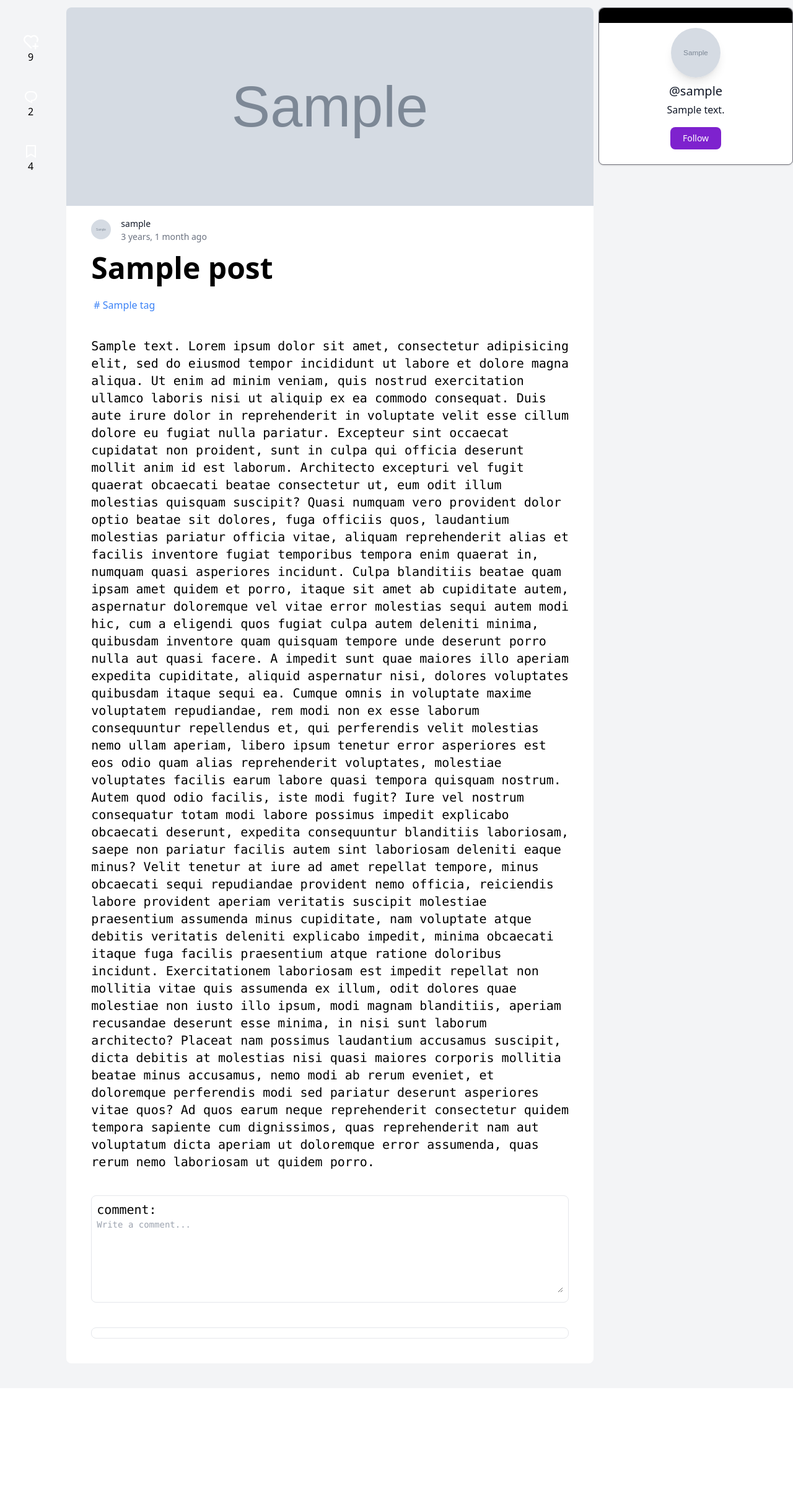
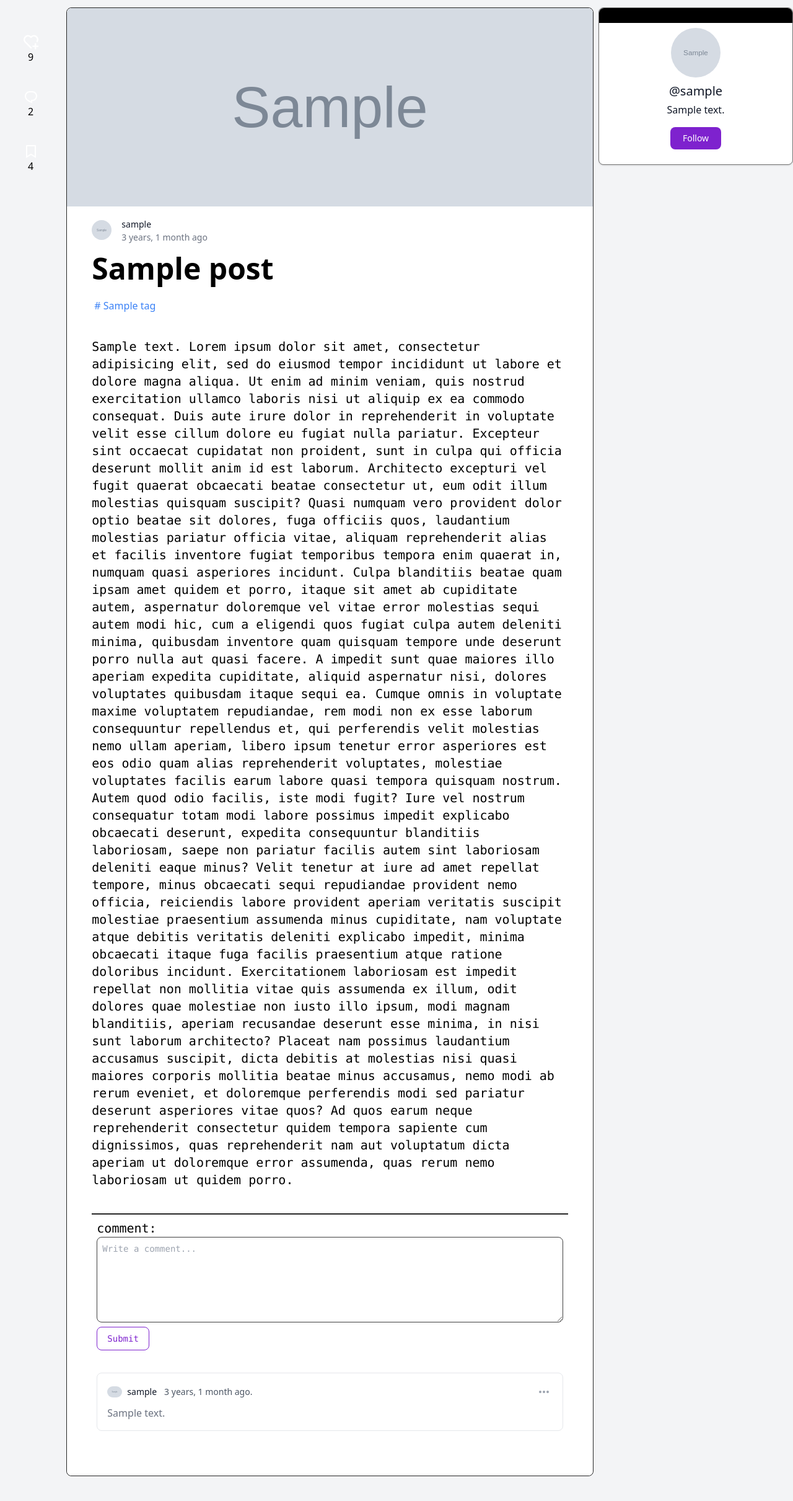
Before and after one commit to AbdulbositGo/DevClone, a Django app: a page that uses post/templates/post.html in a window 1280 px wide. Shown: the part 56-2477 px from the top of the page at 62% size. Before the commit the page ends 2215 px from the top, so only its background shows below. Run offline with Django 4.2, Linux system fonts and the light colour scheme; tables that the repository leaves empty hold one stand-in row (values such as "Sample post"); grey boxes marked "Sample" are stand-in pictures; some libraries are stand-ins or nearby versions.

Commit message:
post page dark mode has been finished

```diff
--- a/post/forms.py
+++ b/post/forms.py
@@ -4,8 +4,8 @@ from post.models import Post, Tag, Comment
 
 
 text_input_class = 'border border-gray-300 text-black font-semibold text-sm rounded-lg w-full p-2.5 ' \
-                   'focus:ring-purple-700 focus:border-purple-700 dark:bg-black dark:border-zinc-700 ' \
-                   'dark:placeholder-gray-400 dark:hover:border-zinc-600 dark:text-white'
+                   'focus:ring-purple-700 focus:border-purple-700 dark:bg-black dark:border-neutral-700 ' \
+                   'dark:placeholder-gray-400 dark:hover:border-neutral-600 dark:text-white'
 
 
 class PostModelForm(forms.ModelForm):
@@ -17,7 +17,7 @@ class PostModelForm(forms.ModelForm):
             'required': False
         }))
     content = forms.CharField(widget=forms.Textarea(attrs={
-        'class': text_input_class, 'placeholder': 'Write your post content','rows': 6,'id': 'content'
+        'class': text_input_class, 'placeholder': 'Write your post content', 'rows': 6, 'id': 'content'
     }))
 
     title = forms.CharField(widget=forms.TextInput(attrs={
@@ -28,15 +28,11 @@ class PostModelForm(forms.ModelForm):
         model = Post
         fields = ['image', 'title', 'tags', 'content']
 
-    def __int__(self, *args, **kwargs):
-        super().__init__(*args, **kwargs)
-        print(self.fields)
-
 
 class CommentModelForm(forms.ModelForm):
     body = forms.CharField(required=True, label='comment', widget=forms.Textarea(attrs={
-        'class': 'px-0 w-full text-sm text-gray-900 border-0 focus:ring-0 dark:text-white dark:placeholder-gray-400 '
-                 'dark:bg-gray-800',
+        'class': 'p-2 w-full text-sm text-gray-900 border border-neutral-700 rounded-lg dark:text-white focus:ring-1 '
+                 'focus:ring-purple-700 dark:placeholder-gray-400 dark:bg-black',
         'rows': 6,
         'placeholder': 'Write a comment...'}))
 
--- a/post/templates/post.html
+++ b/post/templates/post.html
@@ -35,8 +35,8 @@
               </div>
             </div>
         </aside>
-        <main class="col-span-8 rounded-lg sm:col-span-11 md:col-span-11 lg:col-span-8 xl:col-span-8 dark:bg-zinc-900">
-            <div class="bg-white rounded-lg">
+        <main class="col-span-11 rounded-lg border border-neutral-800 lg:col-span-8 dark:bg-neutral-900">
+            <div class="bg-white dark:bg-neutral-900 rounded-lg">
                 {% if post.image %}
                     <img class="h-80 object-cover w-full rounded-t-lg" src="{{ post.image.url }}" alt="image description">
                 {% endif %}
@@ -66,20 +66,69 @@
                         {{ post.content }}
                         {% lorem 5 %}
                     </div>
-                    <div class="dark:text-white border p-2 rounded-lg mt-10 font-mono text-xl">
-                        {{ form }}
+                    <div class="dark:text-white p-2 border-t-2 border-neutral-800 mt-10 font-mono text-xl">
+                        <form method="post">
+                            {% csrf_token %}
+                                {{ form }}
+                            <button type="submit" class="text-purple-700 border border-purple-700 hover:bg-purple-700 hover:text-white font-medium rounded-lg text-sm px-4 py-2 text-center mr-2">Submit</button>
+                        </form>
                     </div>
-                    <div class="dark:text-white border p-2 rounded-lg mt-10 font-mono text-xl">
+                    <div class="dark:text-white p-2 mt-5">
+                        {% for comment in comments %}
+                            <article class="p-4  mb-6 text-base bg-white rounded-lg border dark:border-neutral-700 dark:bg-neutral-900">
+                                <footer class="flex justify-between items-center mb-2">
+                                    <div class="flex items-center">
+                                        <p class="inline-flex items-center mr-3 text-sm text-gray-900 dark:text-white">
+                                            <img class="mr-2 w-6 rounded-full dark:bg-white" src="{{ comment.profile.image.url }}" alt="{{ comment.profile.username }}">
+                                            {{ comment.profile.username }}
+                                        </p>
+                                        <p class="text-sm text-gray-600 dark:text-gray-400">
+                                            <time>{{ comment.created|timesince }} ago.</time>
+                                        </p>
+                                    </div>
+                                    <button id="dropdownComment{{ comment.id }}Button" data-dropdown-toggle="dropdownComment{{ comment.id }}"
+                                        class="inline-flex items-center p-1 font-medium text-center text-gray-400 rounded-lg hover:bg-gray-100 dark:hover:bg-neutral-800"
+                                        type="button">
+                                        <svg class="w-5 h-5" aria-hidden="true" fill="currentColor" viewBox="0 0 20 20"
+                                            xmlns="http://www.w3.org/2000/svg">
+                                            <path
+                                                d="M6 10a2 2 0 11-4 0 2 2 0 014 0zM12 10a2 2 0 11-4 0 2 2 0 014 0zM16 12a2 2 0 100-4 2 2 0 000 4z">
+                                            </path>
+                                        </svg>
+                                    </button>
+                                    <!-- Dropdown menu -->
+                                    <div id="dropdownComment{{ comment.id }}"
+                                        class="hidden z-10 w-36 bg-white rounded border divide-y divide-gray-100 shadow dark:border-neutral-800 dark:bg-neutral-900">
+                                        <ul class="p-1 text-sm text-gray-700 dark:text-gray-200"
+                                            aria-labelledby="dropdownMenuIconHorizontalButton">
+                                            <li>
+                                                <a href="#" class="block py-2 px-4 hover:bg-gray-100 rounded dark:hover:bg-purple-700 dark:hover:text-white">Edit</a>
+                                            </li>
+                                            <li>
+                                                <a href="#" class="block py-2 px-4 hover:bg-gray-100 rounded dark:hover:bg-purple-700 dark:hover:text-white">Remove</a>
+                                            </li>
+                                            <li>
+                                                <a href="#" class="block py-2 px-4 hover:bg-gray-100 rounded dark:hover:bg-purple-700 dark:hover:text-white">Report</a>
+                                            </li>
+                                        </ul>
+                                    </div>
+                                </footer>
+                                <p class="text-gray-500 dark:text-gray-400">
+                                    {{ comment.body }}
+                                </p>
+
+                            </article>
+                        {% endfor %}
                     </div>
                 </div>
             </div>
         </main>
-        <aside class="col-span-3 sm:hidden md:hidden lg:block lg:col-span-3  h-fit rounded-lg dark:bg-zinc-900">
-            <div class="w-full bg-white border border-zinc-500 rounded-lg shadow dark:bg-zinc-900 dark:border-zinc-700">
+        <aside class="col-span-3 hidden lg:block lg:col-span-3  h-fit rounded-lg dark:bg-neutral-900">
+            <div class="w-full bg-white border border-neutral-500 rounded-lg shadow dark:bg-neutral-900 dark:border-neutral-700">
                 <div class="rounded-t-lg bg-black h-6 mb-2">
                 </div>
                 <div class="flex flex-col items-center pb-6">
-                    <img class="w-20 h-20 relative mb-2 rounded-full shadow-lg" src="{{ post.profile.image.url }}" alt="Bonnie image"/>
+                    <img class="w-20 h-20 mb-2 rounded-full dark:bg-white" src="{{ post.profile.image.url }}" alt="Bonnie image"/>
                     <a href="{% url 'profile' post.profile.username %}" class="mb-1 text-xl font-medium text-gray-900 dark:text-white">@{{ post.profile.username }}</a>
                     {% if post.profile == request.user %}
                         <div class="mt-4 w-full px-12 flex justify-center">
--- a/post/views.py
+++ b/post/views.py
@@ -3,7 +3,7 @@ from django.shortcuts import render, redirect
 from django.views import View
 
 from post.forms import PostModelForm, CommentModelForm
-from post.models import Post
+from post.models import Post, Comment
 from users.models import Profile
 
 
@@ -12,7 +12,6 @@ from users.models import Profile
 class HomeView(View):
     def get(self, request):
         posts = Post.objects.all()
-
         context = {
             'posts': posts
         }
@@ -24,10 +23,12 @@ class PostView(View):
         post_obj = Post.objects.get(pk=pk)
         if post_obj is None:
             return redirect('/')
+        comments = Comment.objects.filter(post=post_obj)
         form = CommentModelForm()
         context = {
             'post': post_obj,
-            'form': form
+            'form': form,
+            'comments': comments
         }
         return render(request, 'post.html', context)
 
```
Also changed, not shown: tag/templates/tags.html (+4 -4 lines).
